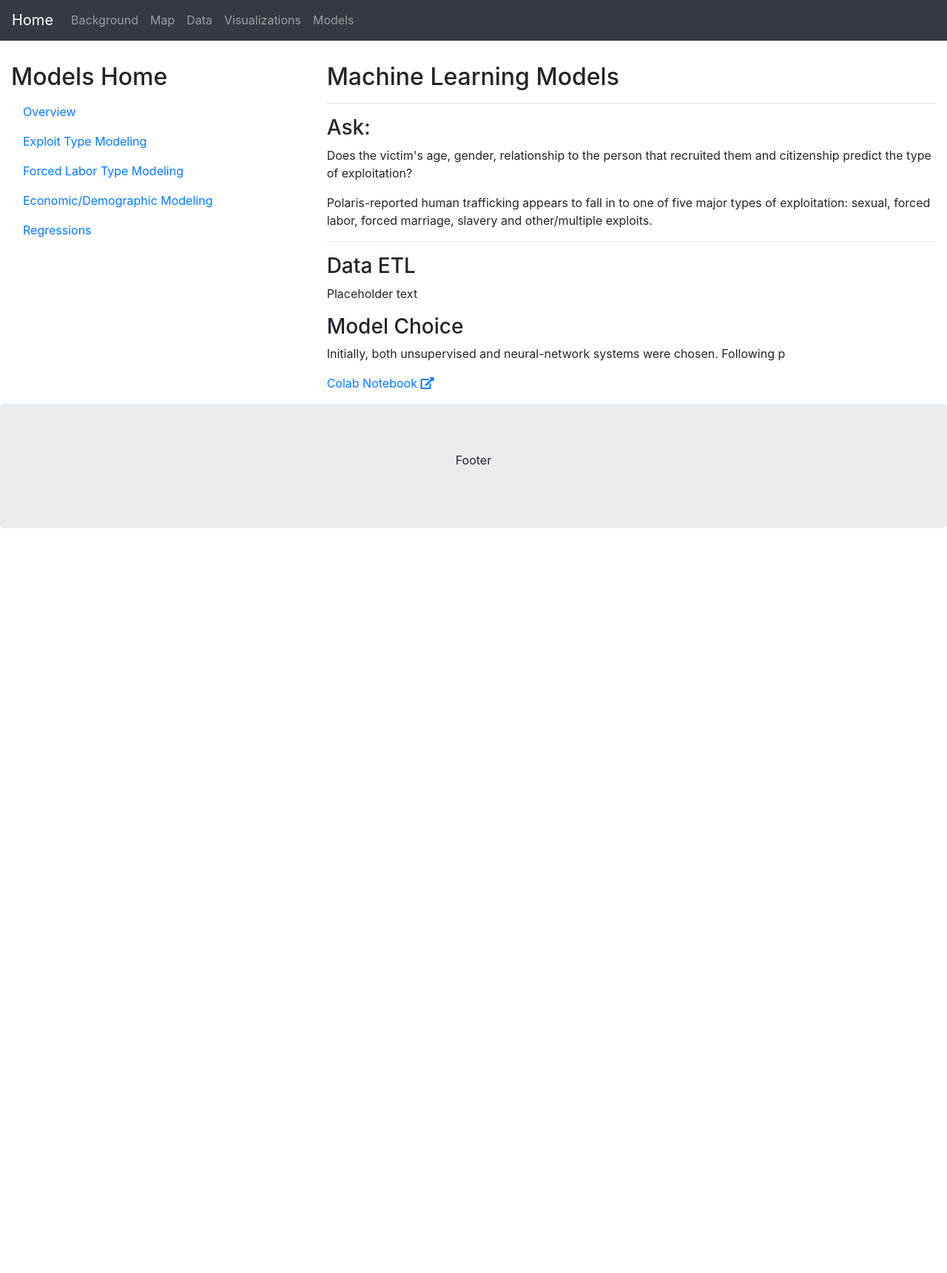
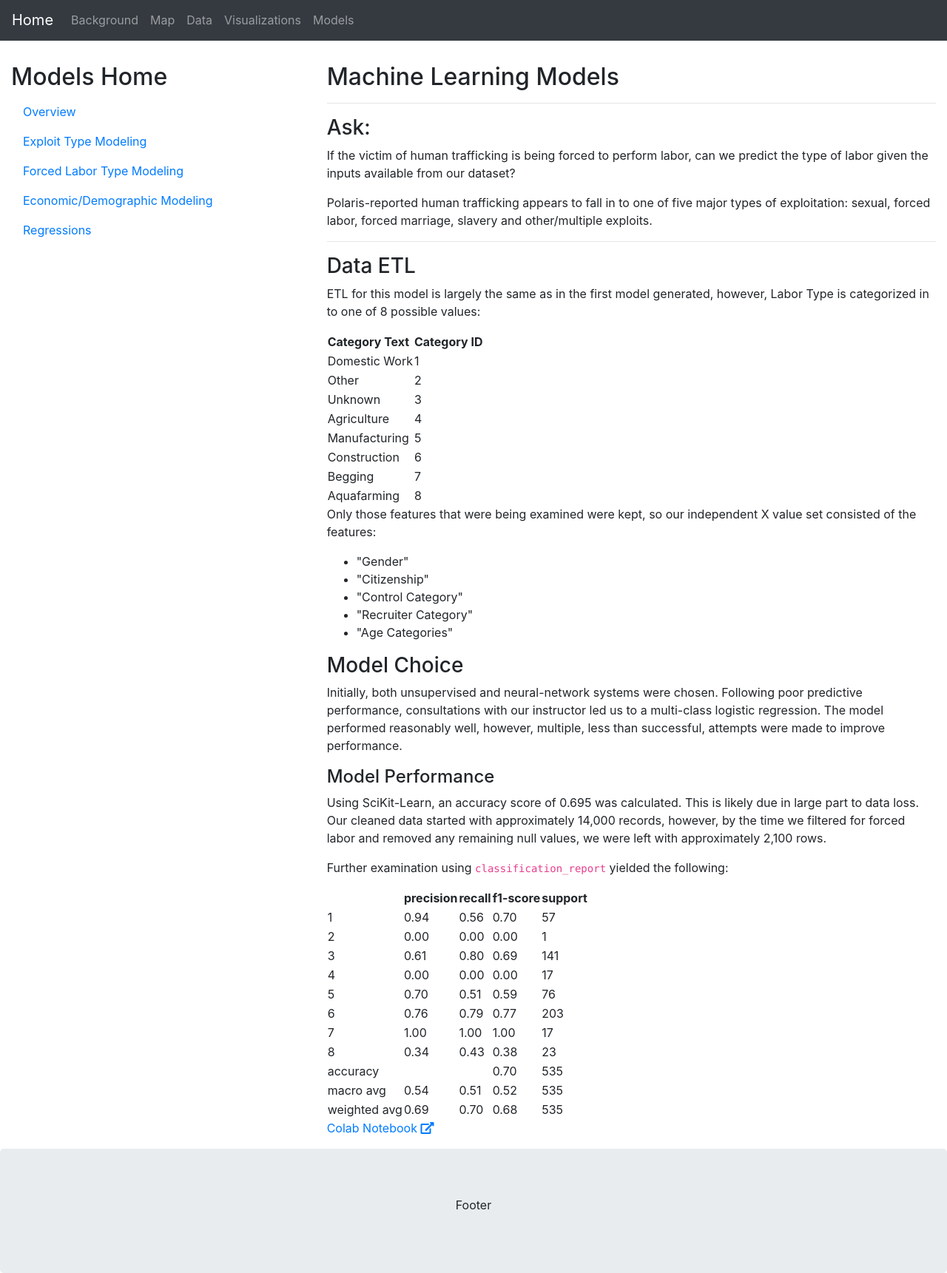
Before and after one commit to gh-mrmoore/AnalyticsFinalHeroku, a Django app: template mlmodels/templates/mlmodels/mlmodel_model02.html in a window 1280 px wide. Shown: the part 185-1906 px from the top of the page at 74% size. Before the commit the page ends 899 px from the top, so only its background shows below. Run offline with Django 3.2, Linux system fonts and the light colour scheme; the template is opened without the code that fills it, so the values that code supplies are empty; some libraries are stand-ins or nearby versions.

Commit message:
add model 02 information and notes

```diff
--- a/mlmodels/templates/mlmodels/mlmodel_model02.html
+++ b/mlmodels/templates/mlmodels/mlmodel_model02.html
@@ -4,13 +4,155 @@
     <h2>Machine Learning Models</h2>
     <hr />
     <h3>Ask:</h3>
-    <p>Does the victim's age, gender, relationship to the person that recruited them and citizenship predict the type of exploitation?</p>
+    <p>If the victim of human trafficking is being forced to perform labor,
+        can we predict the type of labor given the inputs available from our dataset?</p>
     <p>Polaris-reported human trafficking appears to fall in to one of five major types of exploitation: sexual, forced labor, forced marriage, slavery and other/multiple exploits.</p>
     <hr />
     <h3>Data ETL</h3>
-    <p>Placeholder text</p>
+    <p>ETL for this model is largely the same as in the first model generated, however, Labor Type is categorized in to one of 8 possible values:</p>
+    <table>
+        <tr>
+            <th>Category Text</th>
+            <th>Category ID</th>
+        </tr>
+        <tr>
+            <td>Domestic Work</td>
+            <td>1</td>
+        </tr>
+        <tr>
+            <td>Other</td>
+            <td>2</td>
+        </tr>
+        <tr>
+            <td>Unknown</td>
+            <td>3</td>
+        </tr>
+        <tr>
+            <td>Agriculture</td>
+            <td>4</td>
+        </tr>
+        <tr>
+            <td>Manufacturing</td>
+            <td>5</td>
+        </tr>
+        <tr>
+            <td>Construction</td>
+            <td>6</td>
+        </tr>
+        <tr>
+            <td>Begging</td>
+            <td>7</td>
+        </tr>
+        <tr>
+            <td>Aquafarming</td>
+            <td>8</td>
+        </tr>
+    </table>
+    <p>Only those features that were being examined were kept, so our independent X value set consisted of the features:</p>
+    <ul>
+        <li>"Gender"</li>
+        <li>"Citizenship"</li>
+        <li>"Control Category"</li>
+        <li>"Recruiter Category"</li>
+        <li>"Age Categories"</li>
+    </ul>
     <h3>Model Choice</h3>
-    <p>Initially, both unsupervised and neural-network systems were chosen. Following p</p>
+    <p>Initially, both unsupervised and neural-network systems were chosen. Following poor predictive performance, consultations
+        with our instructor led us to a multi-class logistic regression. The model performed reasonably well, however, multiple,
+        less than successful, attempts were made to improve performance.
+    </p>
+    <h4>Model Performance</h4>
+    <p>Using SciKit-Learn, an accuracy score of 0.695 was calculated. This is likely due in large part to data loss. Our cleaned data
+        started with approximately 14,000 records, however, by the time we filtered for forced labor and removed any remaining null values,
+        we were left with approximately 2,100 rows.
+    </p>
+    <p>Further examination using <code>classification_report</code> yielded the following:</p>
+    <table>
+        <tr>
+            <th></th>
+            <th>precision</th>
+            <th>recall</th>
+            <th>f1-score</th>
+            <th>support</th>
+        </tr>
+        <tr>
+            <td>1</td>
+            <td>0.94</td>
+            <td>0.56</td>
+            <td>0.70</td>
+            <td>57</td>
+        </tr>
+        <tr>
+            <td>2</td>
+            <td>0.00</td>
+            <td>0.00</td>
+            <td>0.00</td>
+            <td>1</td>
+        </tr>
+        <tr>
+            <td>3</td>
+            <td>0.61</td>
+            <td>0.80</td>
+            <td>0.69</td>
+            <td>141</td>
+        </tr>
+        <tr>
+            <td>4</td>
+            <td>0.00</td>
+            <td>0.00</td>
+            <td>0.00</td>
+            <td>17</td>
+        </tr>
+        <tr>
+            <td>5</td>
+            <td>0.70</td>
+            <td>0.51</td>
+            <td>0.59</td>
+            <td>76</td>
+        </tr>
+        <tr>
+            <td>6</td>
+            <td>0.76</td>
+            <td>0.79</td>
+            <td>0.77</td>
+            <td>203</td>
+        </tr>
+        <tr>
+            <td>7</td>
+            <td>1.00</td>
+            <td>1.00</td>
+            <td>1.00</td>
+            <td>17</td>
+        </tr>
+        <tr>
+            <td>8</td>
+            <td>0.34</td>
+            <td>0.43</td>
+            <td>0.38</td>
+            <td>23</td>
+        </tr>
+        <tr>
+            <td>accuracy</td>
+            <td></td>
+            <td></td>
+            <td>0.70</td>
+            <td>535</td>
+        </tr>
+        <tr>
+            <td>macro avg</td>
+            <td>0.54</td>
+            <td>0.51</td>
+            <td>0.52</td>
+            <td>535</td>
+        </tr>
+        <tr>
+            <td>weighted avg</td>
+            <td>0.69</td>
+            <td>0.70</td>
+            <td>0.68</td>
+            <td>535</td>
+        </tr>
+    </table>
     <p><a href="https://drive.google.com/file/d/1X2B-okwmxh3LJL2PDrNbTskPgpNN4eFd/view?usp=sharing" target="_new">Colab Notebook <i class="fas fa-external-link-alt"></i></a></p>
 
 
```
